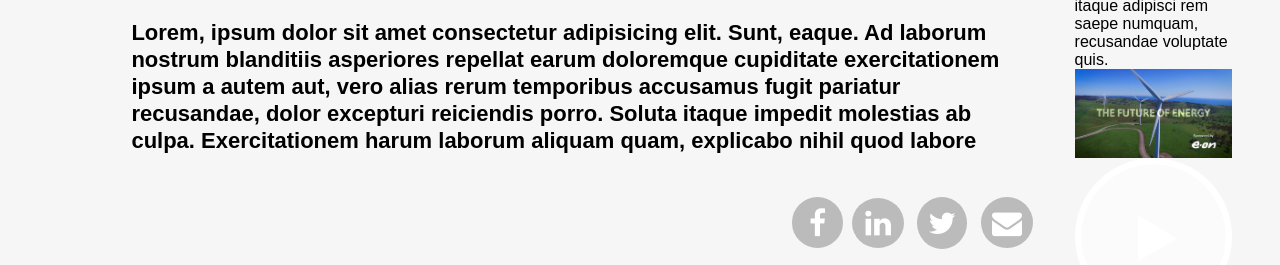
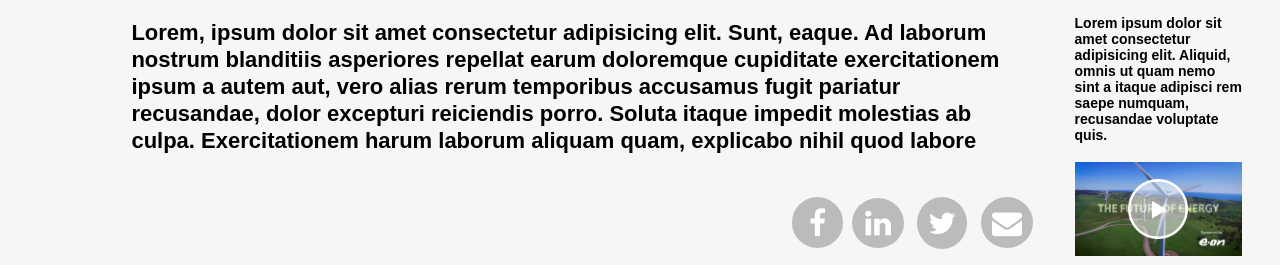
Before and after one commit to saurabh-gaonkar/sasstest, a website: page index.html in a window 1280 px wide. Shown: the part 867-1132 px from the top of the page. Drawn offline with Linux system fonts and the light colour scheme.

Commit message:
main css added

```diff
--- a/assets/scss/homepage/_main.scss
+++ b/assets/scss/homepage/_main.scss
@@ -1,5 +1,11 @@
 main {
     @include pd_values(1.5%,0);
     background-color: map-get($colors,faint_gray);
-
+   &::after {
+       content: "";
+       width: 100%;
+       height: 7px;
+       display: block;
+       background-color: map-get($colors,red-color);
+   }
 }
--- a/assets/scss/homepage/_page-content.scss
+++ b/assets/scss/homepage/_page-content.scss
@@ -82,7 +82,9 @@
         }
 
         @at-root
-        &__sidebar-content {
+        &__sidebar{
+            @at-root
+            &__content {
 
             span {
                 @include mg-rule(top,12px);
@@ -101,13 +103,33 @@
                 @include mg-rule(top,14px);
                 color: map-get($colors,light-green);
                 font-size: map-get($font,font-xvii);
+                text-decoration: underline;
             }
 
             p {
-                @include mg-rule(top,18px);
+                @include mg_values(18px,0,19px,0);
                 font-size: map-get($font,font-xiv);
                 font-weight: bold;
             }
 
+            @at-root
+            .page-content-details {
+                @include pd_values(0,6%);
+                background-color: map-get($colors,primary_color);
+            }
+
+            @at-root
+            &__video-box {
+                position: relative;
+                .play-button {
+                    width: 60px;
+                    height: 60px;
+                    position: absolute;
+                    top: 50%;
+                    left: 50%;
+                    transform: translate(-50%,-50%);
+                }
+            }
         }
     }
+}
```
Also changed, not shown: assets/css/style.css.
